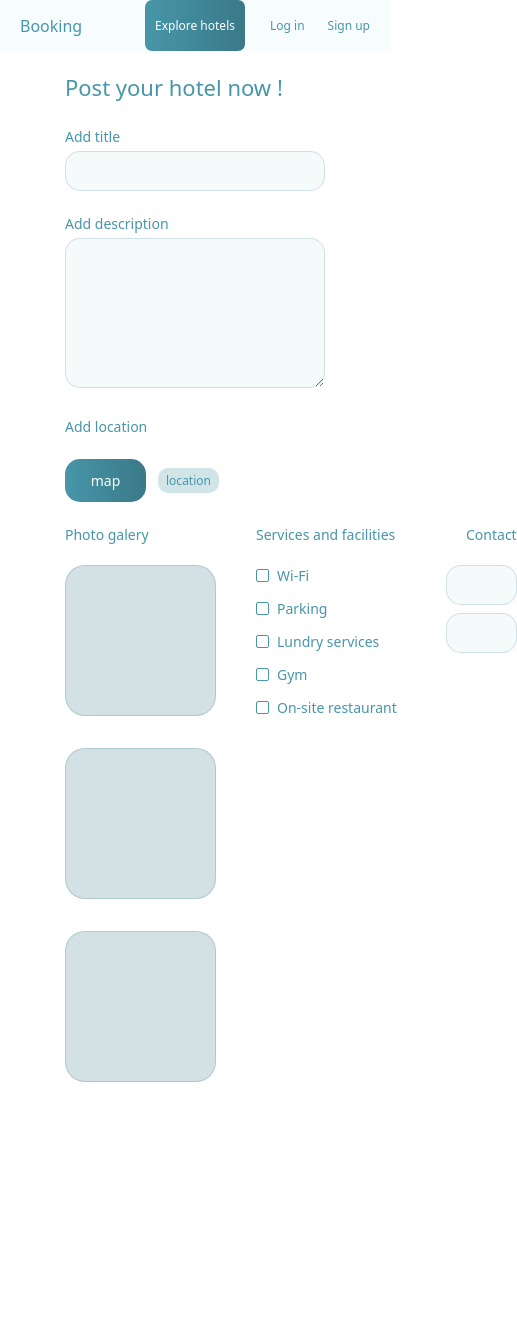
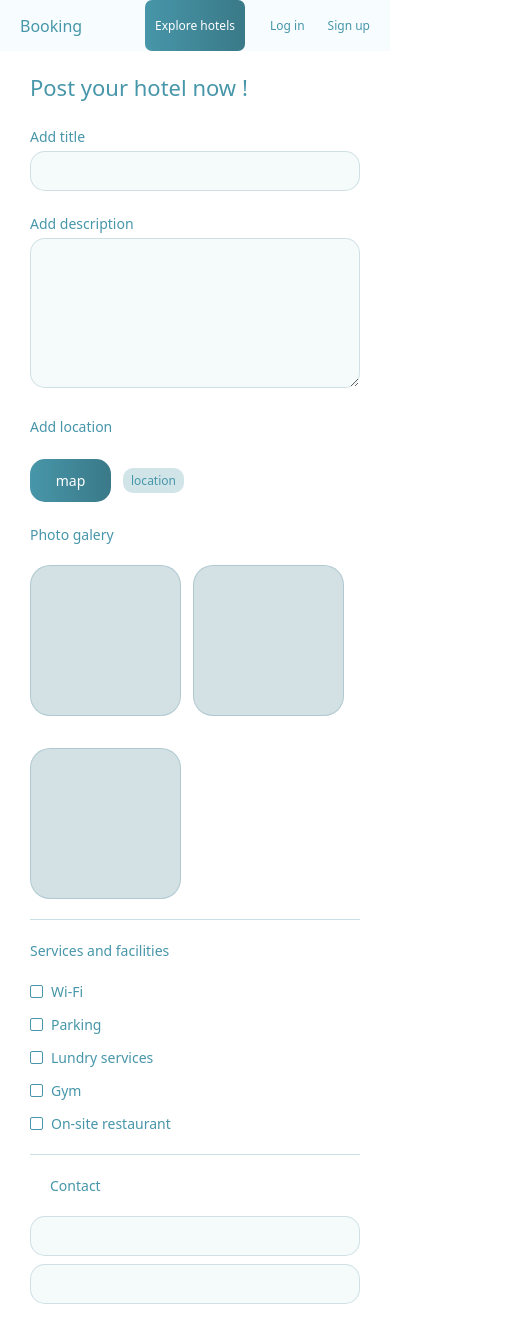
Before and after one commit to amineallioua/Hotel-project, a Vue app: page /NewHotel in a window 390 px wide. Shown: the whole page, 517 px wide, since content can reach past the window. Before the commit the page ends 1122 px from the top, so only its background shows below. Built offline with nearby package versions, Linux system fonts and the light colour scheme.

Commit message:
setting and addHotel  responsive

```diff
--- a/src/views/newHotel.vue
+++ b/src/views/newHotel.vue
@@ -1,5 +1,5 @@
 <template>
-    <div class=" w-full   px-[65px] pt-[51px] text-white pb-10 ">
+    <div class=" w-full   md:px-[65px] px-[30px] pt-[51px] text-white pb-10 ">
         <h1 class=" text-[#4796A9] text-[22px] font-[500] mt-[20px] ">Post your hotel now !</h1>
         <form class=" flex flex-col gap-[22px] mt-[22px] ">
             <div>
@@ -26,7 +26,7 @@
 
 
 
-            <div class=" w-full flex gap-5 justify-between ">
+            <div class=" w-full flex gap-5 justify-between md:flex-row flex-col ">
                 <div>
                     <h1 class=" text-[#4796A9]  text-[14px] font-[500] ">Photo galery</h1>
                     <div class=" flex flex-wrap gap-3 items-center ">
@@ -39,7 +39,7 @@
 
 
 
-                <div class=" w-[1px] h-[300px] bg-[#4796A9] bg-opacity-30 "></div>
+                <div class=" md:w-[1px] w-full  md:h-[300px] h-[1px] bg-[#4796A9] bg-opacity-30 "></div>
 
 
 
@@ -53,7 +53,7 @@
 
 
 
-                <div class=" w-[1px] h-[300px] bg-[#4796A9] bg-opacity-30 "></div>
+                <div class=" md:w-[1px] w-full  md:h-[300px] h-[1px] bg-[#4796A9] bg-opacity-30 "></div>
 
 
 
--- a/src/views/settingsPage.vue
+++ b/src/views/settingsPage.vue
@@ -1,5 +1,5 @@
 <template>
-    <div class=" w-full   px-[65px] pt-[51px] text-white pb-5 ">
+    <div class=" w-full   md:px-[65px] px-[30px] pt-[51px] text-white pb-5 ">
         <div class=" flex justify-between items-center mt-[20px] ">
             <h1 class=" text-[#4796A9] text-[22px] font-[500]  ">Settings</h1>
             <div class="flex flex-col   ">
```
